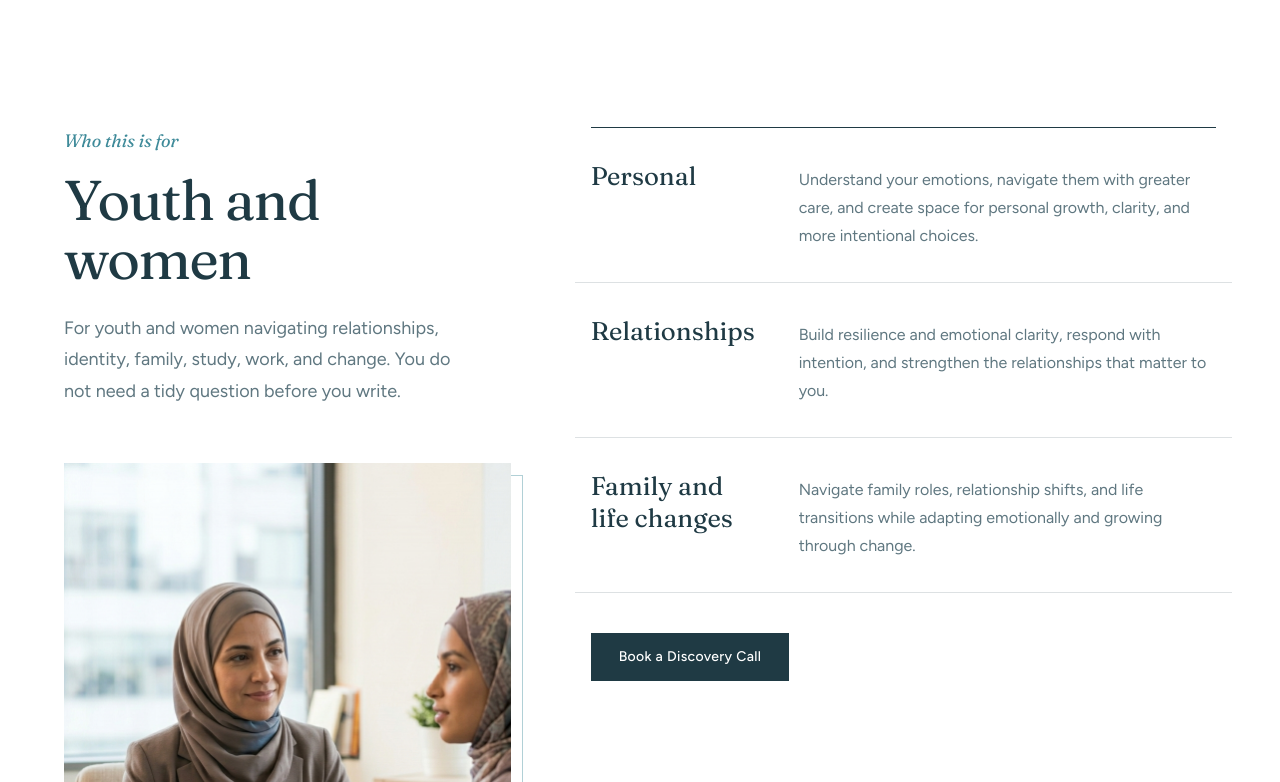
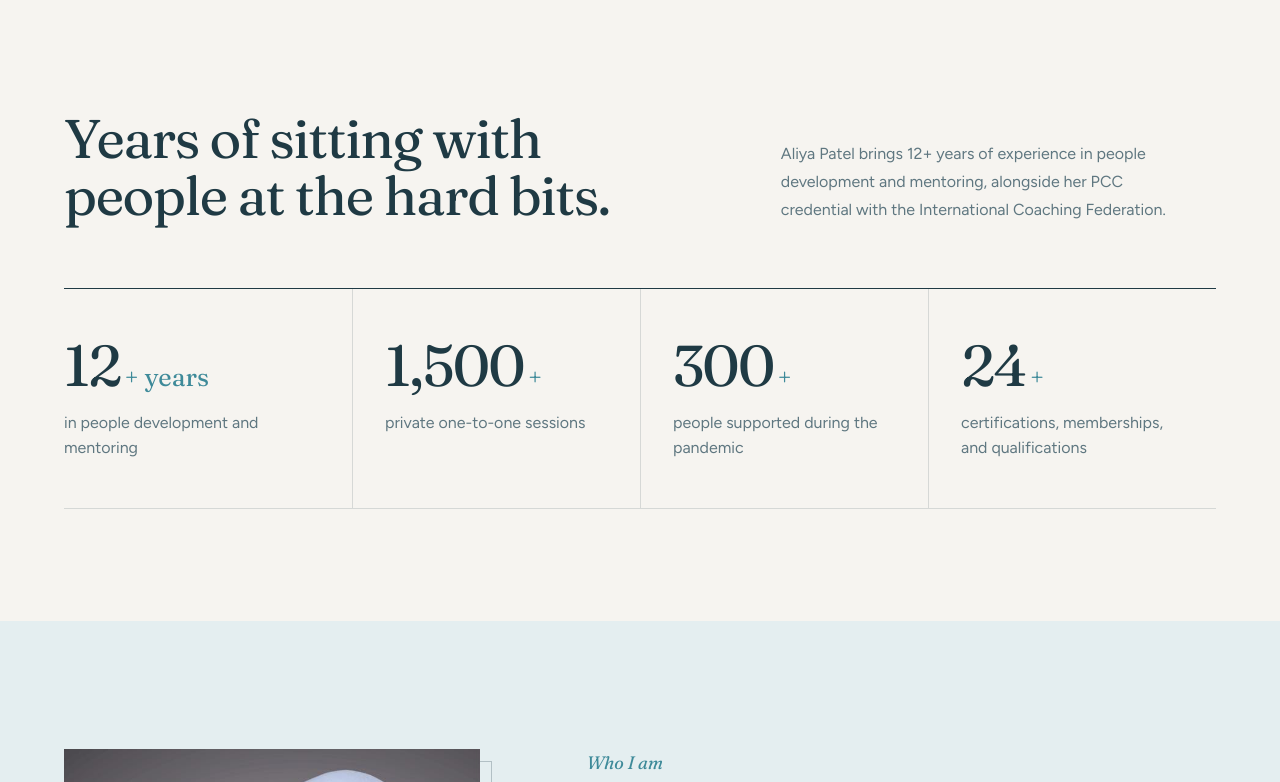
Before and after one commit to nazeeha-kb/Guiding-Star, a React (Vite) app: page / in a window 1280 px wide. Shown: the part 798-1580 px from the top of the page. Built offline with nearby package versions, Linux system fonts and the light colour scheme.

Commit message:
change section order

```diff
--- a/src/App.tsx
+++ b/src/App.tsx
@@ -38,11 +38,15 @@ export default function App() {
         <Hero onBeginJourney={handleOpenBooking} />
 
         <RevealOnScroll>
-          <WhoIWorkWith onOpenBooking={handleOpenBooking} />
+          <AuthorityStrip />
         </RevealOnScroll>
 
         <RevealOnScroll>
-          <Offerings onOpenBooking={handleOpenBooking} />
+          <About onOpenBooking={handleOpenBooking} />
+        </RevealOnScroll>
+
+        <RevealOnScroll>
+          <WhoIWorkWith onOpenBooking={handleOpenBooking} />
         </RevealOnScroll>
 
         <RevealOnScroll>
@@ -50,11 +54,7 @@ export default function App() {
         </RevealOnScroll>
 
         <RevealOnScroll>
-          <About onOpenBooking={handleOpenBooking} />
-        </RevealOnScroll>
-
-        <RevealOnScroll>
-          <AuthorityStrip />
+          <Offerings onOpenBooking={handleOpenBooking} />
         </RevealOnScroll>
 
         <RevealOnScroll>
```
